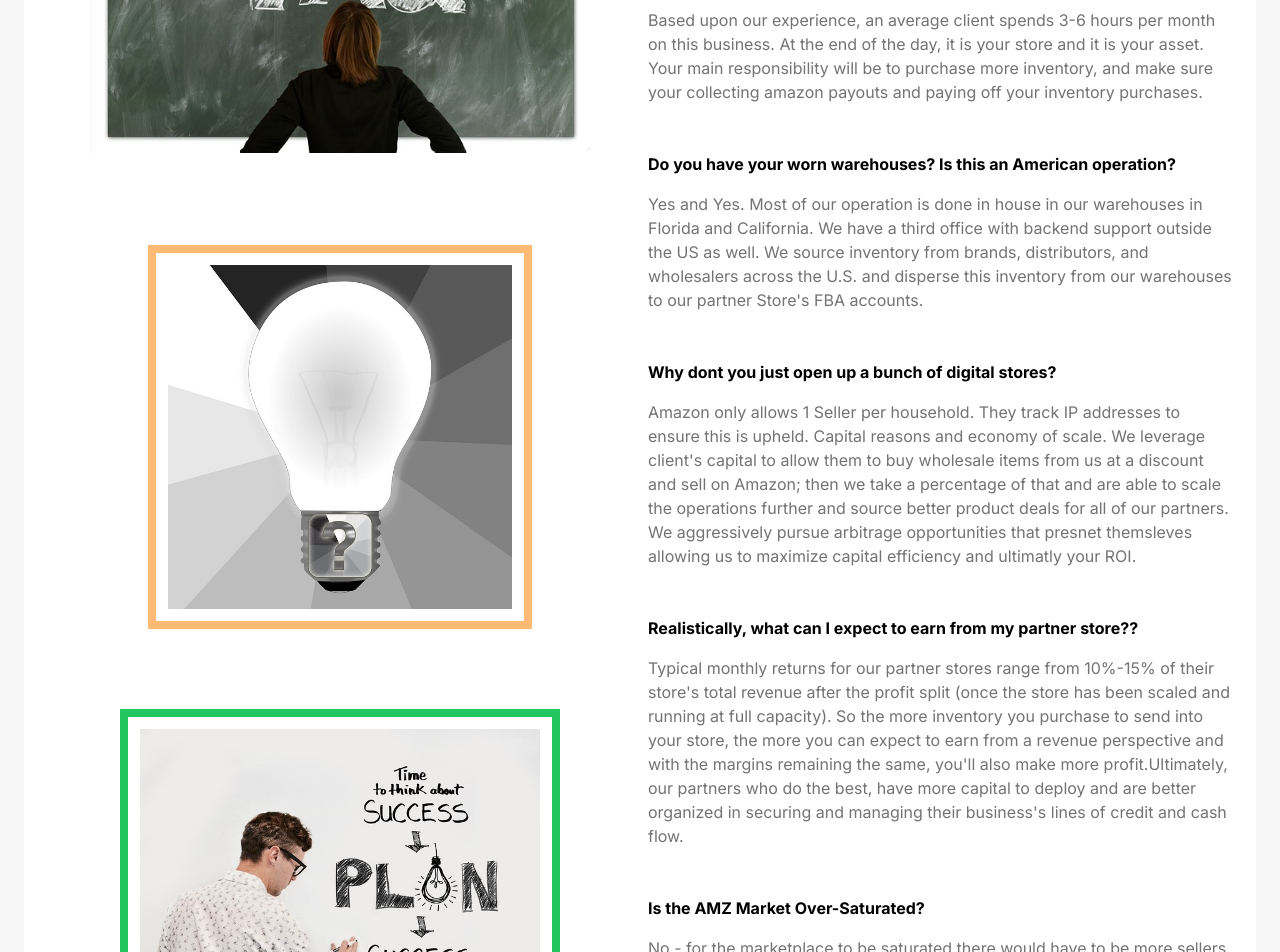
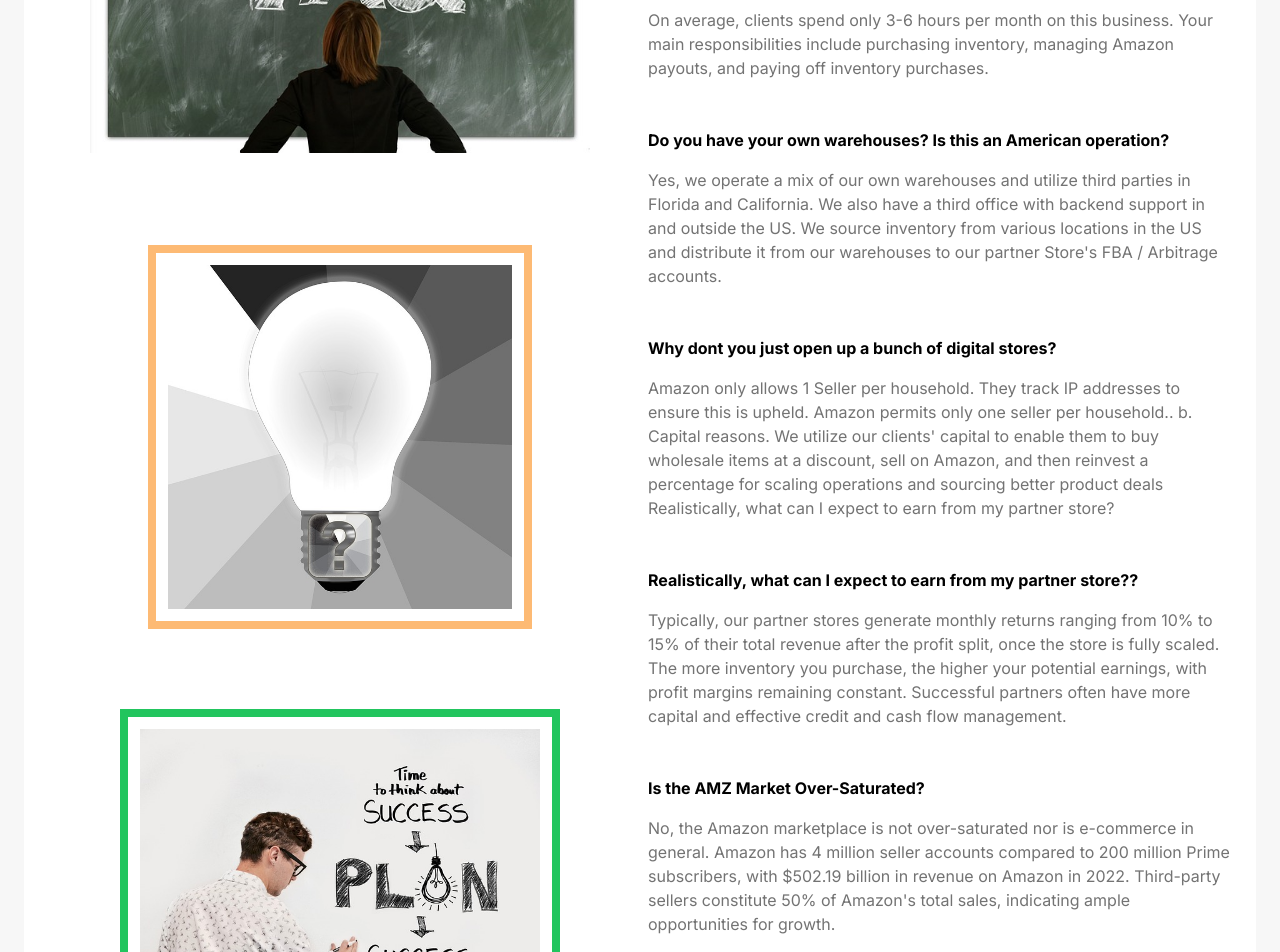
Before and after one commit to rdrachenberg/automated-e-solutions, a Next.js app: page / in a window 1280 px wide. Shown: the part 3380-4332 px from the top of the page. Built offline with nearby package versions, Linux system fonts and the light colour scheme.

Commit message:
changed faq to approved list

```diff
--- a/src/components/FAQ.js
+++ b/src/components/FAQ.js
@@ -33,38 +33,38 @@ const FAQ = () => {
             <div className="mb-6 md:mb-0">
                 <p className="mb-4 font-bold">How long does it take until my store is running?</p>
                 <p className="mb-12 text-neutral-500 dark:text-gray-700">
-                It usually takes a month before your store is running and your first inventory purchase is sent into your FBA account at which point you'll begin to see sales. It takes 3-6 months until your Store scales to it's full operating potential and maximizes your desired level of Inventory Purchasing Power.
+                Typically, it takes about a month for your store to become operational and for your initial inventory purchase to be sent to your FBA account. Full scaling to maximize inventory purchasing power usually takes 3-6 months. How truly passive is this business?
                 </p>
 
                 <p className="mb-4 font-bold">Is this a truly passive business?</p>
                 <p className="mb-12 text-neutral-500 dark:text-gray-700">
-                Based upon our experience, an average client spends 3-6 hours per month on this business. At the end of the day, it is your store and it is your asset. Your main responsibility will be to purchase more inventory, and make sure your collecting amazon payouts and paying off your inventory purchases.
+                On average, clients spend only 3-6 hours per month on this business. Your main responsibilities include purchasing inventory, managing Amazon payouts, and paying off inventory purchases.
                 </p>
 
                 <p className="mb-4 font-bold">
-                Do you have your worn warehouses? Is this an American operation?
+                Do you have your own warehouses? Is this an American operation?
                 </p>
                 <p className="mb-12 text-neutral-500 dark:text-gray-700">
-                Yes and Yes. Most of our operation is done in house in our warehouses in Florida and California. We have a third office with backend support outside the US as well. We source inventory from brands, distributors, and wholesalers across the U.S. and disperse this inventory from our warehouses to our partner Store's FBA accounts.
+                Yes, we operate a mix of our own warehouses and utilize third parties in Florida and California. We also have a third office with backend support in and outside the US. We source inventory from various locations in the US and distribute it from our warehouses to our partner Store's FBA / Arbitrage accounts.
                 </p>
                 <p className="mb-4 font-bold">
                 Why dont you just open up a bunch of digital stores?
                 </p>
                 <p className="mb-12 text-neutral-500 dark:text-gray-700">
-                Amazon only allows 1 Seller per household. They track IP addresses to ensure this is upheld. Capital reasons and economy of scale. We leverage client's capital to allow them to buy wholesale items from us at a discount and sell on Amazon; then we take a percentage of that and are able to scale the operations further and source better product deals for all of our partners. We aggressively pursue arbitrage opportunities that presnet themsleves allowing us to maximize capital efficiency and ultimatly your ROI.
+                Amazon only allows 1 Seller per household. They track IP addresses to ensure this is upheld. Amazon permits only one seller per household.. b.	Capital reasons. We utilize our clients' capital to enable them to buy wholesale items at a discount, sell on Amazon, and then reinvest a percentage for scaling operations and sourcing better product deals Realistically, what can I expect to earn from my partner store?
                 </p>
                 <p className="mb-4 font-bold">
                 Realistically, what can I expect to earn from my partner store??
                 </p>
                 <p className="mb-12 text-neutral-500 dark:text-gray-700">
-                Typical monthly returns for our partner stores range from 10%-15% of their store's total revenue after the profit split (once the store has been scaled and running at full capacity). So the more inventory you purchase to send into your store, the more you can expect to earn from a revenue perspective and with the margins remaining the same, you'll also make more profit.Ultimately, our partners who do the best, have more capital to deploy and are better organized in securing and managing their business's lines of credit and cash flow.
+                Typically, our partner stores generate monthly returns ranging from 10% to 15% of their total revenue after the profit split,  once the store is fully scaled. The more inventory you purchase, the higher your potential earnings, with profit margins remaining constant. Successful partners often have more capital and effective credit and cash flow management.
 
                 </p>
                 <p className="mb-4 font-bold">
                 Is the AMZ Market Over-Saturated?
                 </p>
                 <p className="mb-12 text-neutral-500 dark:text-gray-700">
-                No - for the marketplace to be saturated there would have to be more sellers than buyers on Amazon on a month-to-month basis. There are 4M seller accounts vs 200M Prime Subscribers. Amazon did $502.19B in 2022. 3rd Party sellers make up 50% of Amazon’s total sales.
+                No, the Amazon marketplace is not over-saturated nor is e-commerce in general. Amazon has 4 million seller accounts compared to 200 million Prime subscribers, with $502.19 billion in revenue on Amazon in 2022. Third-party sellers constitute 50% of Amazon's total sales, indicating ample opportunities for growth.
                 </p>
 
             </div>
```
